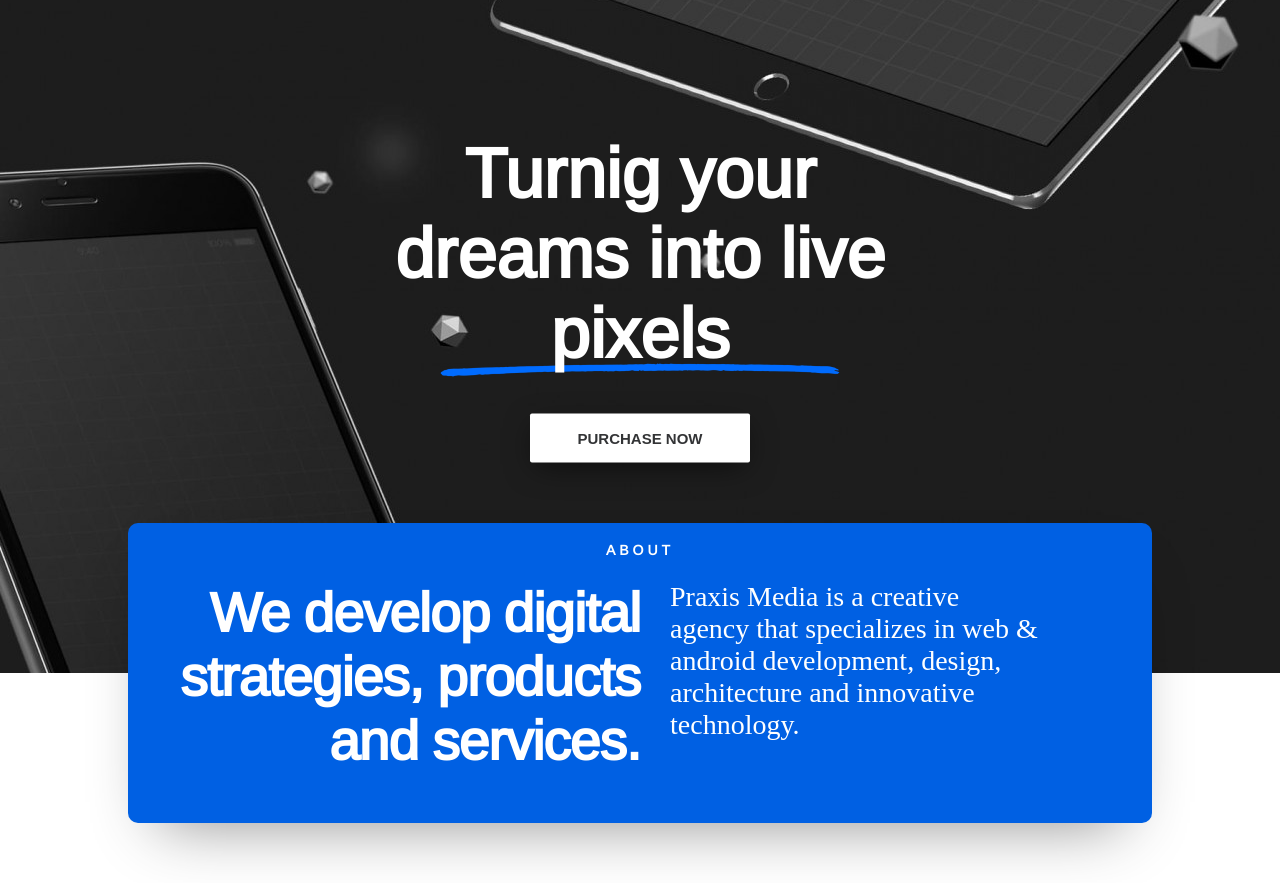
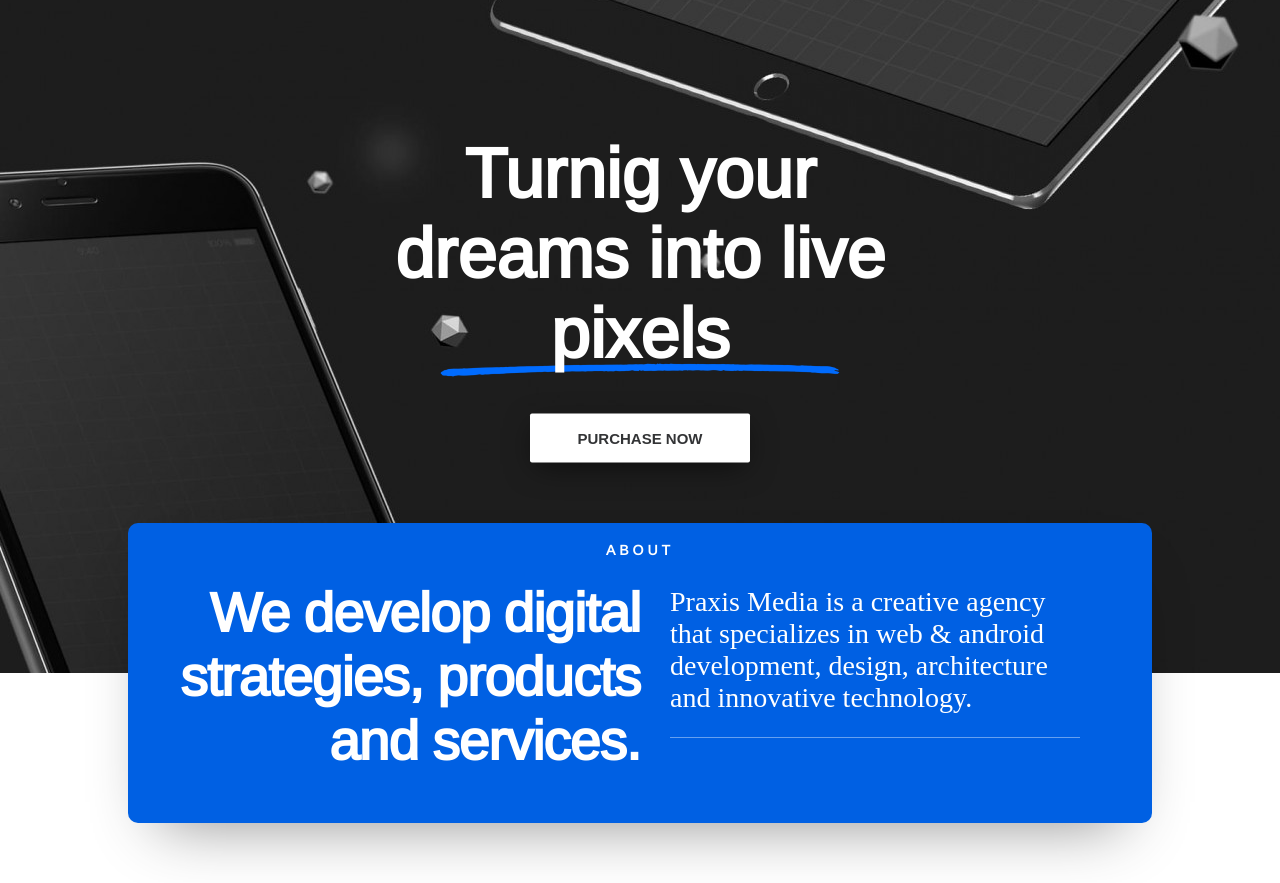
Before and after one commit to exymax/axis-media, a website: page index.html in a window 1280 px wide. Shown: the part 77-960 px from the top of the page. Drawn offline with nearby package versions, Linux system fonts and the light colour scheme.

Commit message:
Minor changes in th about card

```diff
--- a/styles/app.less
+++ b/styles/app.less
@@ -199,9 +199,13 @@ html, body {
 
                 #right {
                     font-family: 'Times New Roman', sans-serif;
-                    padding-left: 15px;
-                    width: 36%;
+                    padding-top: 5px;
+                    margin-left: 15px;
+                    width: 40%;
+                    height: 50%;
+                    padding-bottom: 30px;
                     font-size: 28px;
+                    border-bottom: 1px solid rgba(255, 255, 255, .4);
                 }
             }
         }
```
Also changed, not shown: js/bundle/app.js (+1 -1 lines).
